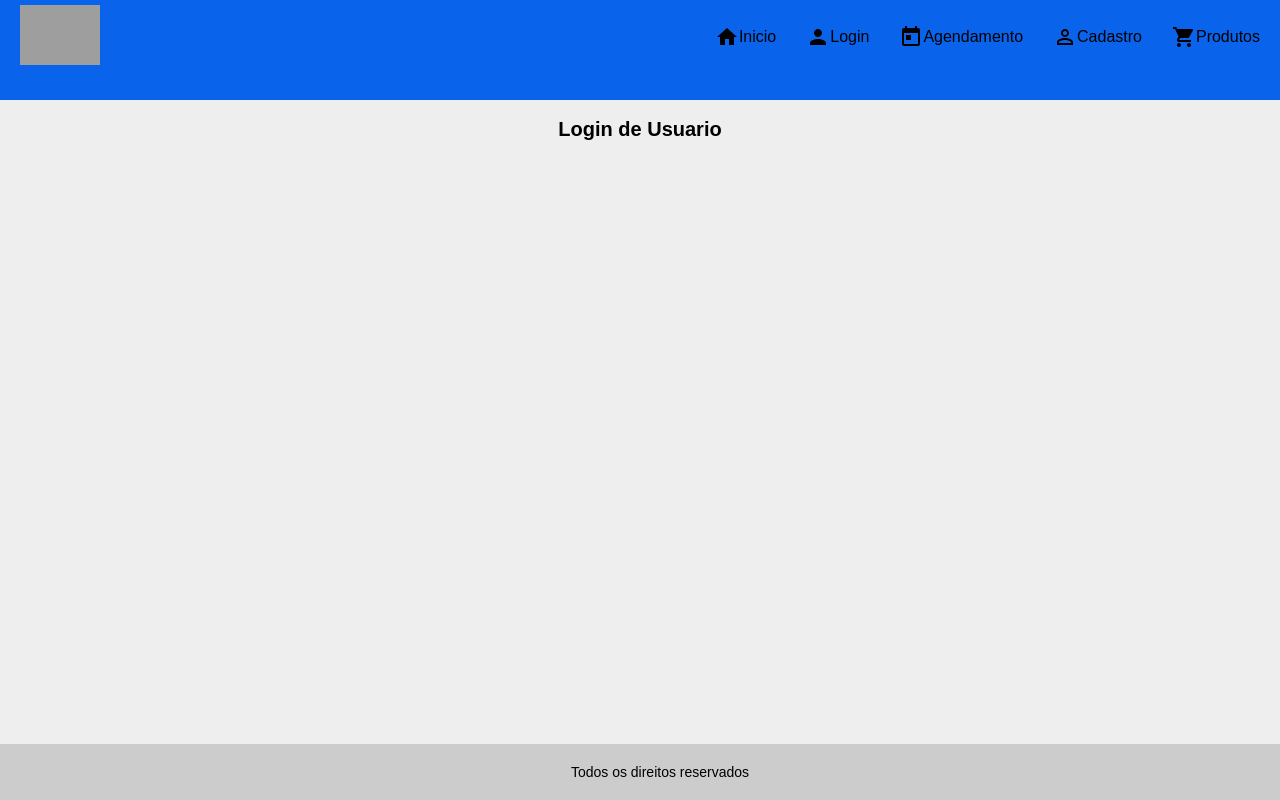
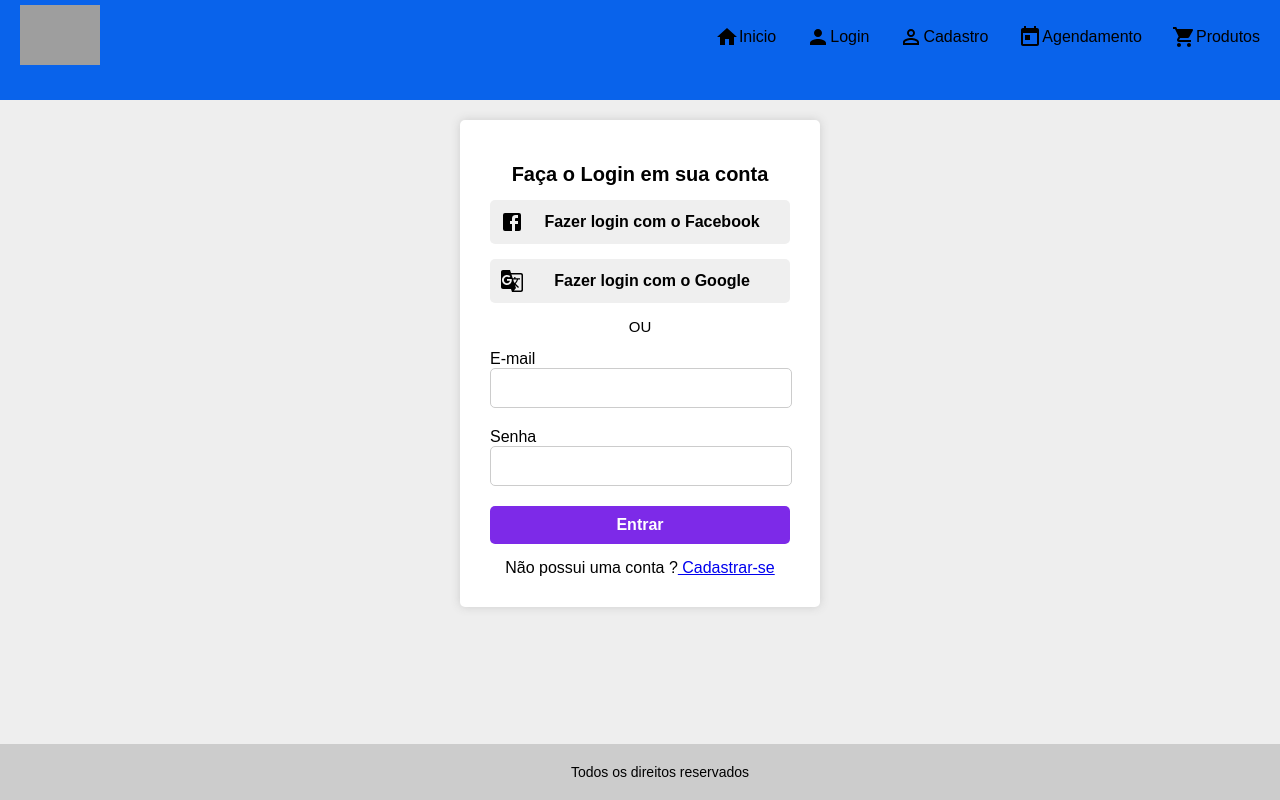
Before and after one commit to DiegoPongeti1/PetShop, a React (Create React App) app: page /Login in a window 1280 px wide. Built offline with nearby package versions, Linux system fonts and the light colour scheme; grey boxes are pictures that could not be loaded.

Commit message:
Front da tela de Login e tela de Cadastro

```diff
--- a/src/App.js
+++ b/src/App.js
@@ -1,8 +1,10 @@
-import React from 'react';
+import React, { useState } from 'react';
 import { BrowserRouter } from 'react-router-dom'
 
 import Header from './components/Header';
 import Footer from './components/Footer';
+
+import Login from './pages/Login'
 
 import Routes from './Routes'
 
@@ -10,6 +12,15 @@ import './App.css'
 
 
 function App() {
+
+  const [user, setUser] = useState('/Login')
+
+
+  if(user === null ){
+    return (
+      <Login />
+    );
+  }
   return (
     <BrowserRouter>
     <Header />
--- a/src/Routes.js
+++ b/src/Routes.js
@@ -2,7 +2,7 @@ import React from 'react';
 import { Switch, Route } from 'react-router-dom'
 
 import Home from './pages/Home'
-import Login from './pages/login'
+import Login from './pages/Login'
 
 export default () => {
 
--- a/src/components/Header/index.js
+++ b/src/components/Header/index.js
@@ -19,8 +19,8 @@ function Header() {
                     <ul>
                         <li><Link to="/"> <HomeIcon />Inicio</Link></li>
                         <li><Link to="/login"> <PersonIcon /> Login</Link></li>
+                        <li><Link to="Cadastro"><PermIdentityIcon /> Cadastro</Link></li>
                         <li><Link to="Agendamento"> <TodayIcon />Agendamento</Link></li>
-                        <li><Link to="Cadastro"><PermIdentityIcon /> Cadastro</Link></li>
                         <li><Link to="Produtos"><LocalGroceryStoreIcon /> Produtos</Link></li>
                     </ul>
                 </nav>
--- /dev/null
+++ b/src/components/Styled.js
@@ -0,0 +1,35 @@
+import styled from "styled-components";
+
+export const BtnDefaulIcons = styled.button`
+        display: flex;
+        align-items: center;
+        padding: 10px;
+        width: 100%;
+        border-radius: 5px;
+        border: 0px;
+        outline: none;
+        font-size: 16px;
+        font-weight: bold;
+        margin-bottom: 15px;
+        transition: 0ms.1s;
+
+        &:hover{
+            background-color: #ccc;
+        }
+
+        .center{
+            text-align: center;
+            width: 100%;
+        }
+`;
+
+
+export const BtnDeFaut = styled(BtnDefaulIcons)`
+        background-color: #7d2ae8;
+        color: #fff;
+        display: inline;
+
+        &:hover {
+            background-color: #4e129c;
+        }
+`;
--- /dev/null
+++ b/src/pages/Login/index.js
@@ -0,0 +1,97 @@
+import React from 'react'
+import { BrowserRouter, Switch, Route, Link } from 'react-router-dom'
+
+import {AreaLogin} from './styled'
+
+
+import {BtnDefaulIcons, BtnDeFaut} from '../../components/Styled'
+
+
+import FacebookIcon from '@material-ui/icons/Facebook';
+import GTranslateIcon from '@material-ui/icons/GTranslate';
+import ArrowBackIosIcon from '@material-ui/icons/ArrowBackIos';
+
+export default () => {
+   return (
+
+    <BrowserRouter>
+      <Switch>
+          <Route exact path="/Cadastro">
+                <AreaLogin>
+                    <h1 className="organize">
+                      <Link to="/Produtos"><ArrowBackIosIcon /></Link>
+                      Crie sua conta
+                    </h1>
+
+                    <p> Crie sua conta gratuitamente!</p>
+
+                    <form>
+              <div className="form-imput">
+                    <label>Nome</label>
+                    <input type="text" />
+              </div>
+
+              <div className="form-imput">
+                    <label>E-mail</label>
+                    <input type="email" />
+              </div>
+
+              <div className="form-imput">
+                    <label>Senha</label>
+                    <input type="password" />
+              </div>
+
+
+
+              <BtnDeFaut>Concluir Cadastro</BtnDeFaut>
+
+              <div className="footerLogin">
+                    Já tem uma conta ?
+                    <Link to="/"> Realizar Login </Link>
+              </div>
+            </form>
+                </AreaLogin>
+          </Route>
+
+          <Route exact path="*">
+          <AreaLogin>
+          <h1> Faça o Login em sua conta </h1>
+
+            <BtnDefaulIcons>
+              <FacebookIcon />
+                <div className="center">Fazer login com o Facebook</div>
+            </BtnDefaulIcons>
+
+            <BtnDefaulIcons>
+              <GTranslateIcon />
+                <div className="center">Fazer login com o Google</div>
+            </BtnDefaulIcons>
+
+            <p>OU</p>
+
+            <form>
+              <div className="form-imput">
+                    <label>E-mail</label>
+                    <input type="email" />
+              </div>
+
+              <div className="form-imput">
+                    <label>Senha</label>
+                    <input type="password" />
+              </div>
+
+              <BtnDeFaut>Entrar</BtnDeFaut>
+
+              <div className="footerLogin">
+                    Não possui uma conta ?
+                    <Link to="/Cadastro"> Cadastrar-se </Link>
+              </div>
+            </form>
+      </AreaLogin>
+
+          </Route>
+      </Switch>
+
+    </BrowserRouter>
+    );
+}
--- /dev/null
+++ b/src/pages/Login/styled.js
@@ -0,0 +1,67 @@
+import styled from 'styled-components'
+
+
+export const AreaLogin = styled.div`
+        background-color: #fff;
+        padding: 30px;
+        max-width: 300px;
+        margin: auto;
+        margin-top: 20px;
+        text-align: center;
+        border-radius: 5px;
+        box-shadow: 0px 0px 10px #ccc;
+
+        h1{
+            font-size: 20px;
+        }
+
+        .organize{
+            display: flex;
+
+            a{
+                color: #000;
+            }
+        }
+        p{
+            font-size: 15px;
+            color: black;
+        }
+
+        .form-imput{
+            text-align: left;
+
+            label{
+                display:block;
+            }
+
+            input{
+                margin-bottom: 20px;
+                padding: 10px;
+                font-size: 16px;
+                outline: none;
+                border: 1px solid #ccc;
+                border-radius: 5px;
+                width: 280px;
+                transition: 0.3s;
+
+                &:hover{
+                    border: 1px solid #7d2ae8;
+                }
+            }
+
+        .footerLogin{
+            font-size: 13px;
+
+            a{
+                font-weight: bold;
+                margin-left: 5px;
+                color: #4e129c;
+                cursor: pointer;
+
+                &:hover {
+                    color: #7d2ae8
+                }
+            }
+        }
+        }
+`;
--- a/src/pages/login/index.js
+++ /dev/null
@@ -1,13 +0,0 @@
-import React from 'react'
-
-import { ContainerPage, TittlePage } from "../../components/Main";
-
-const Page = () => {
-    return (
-      <ContainerPage>
-          <TittlePage> Login de Usuario </TittlePage>
-      </ContainerPage>
-    );
-}
-
-export default Page;
```
Also changed, not shown: src/pages/login/styled.js (deleted).
